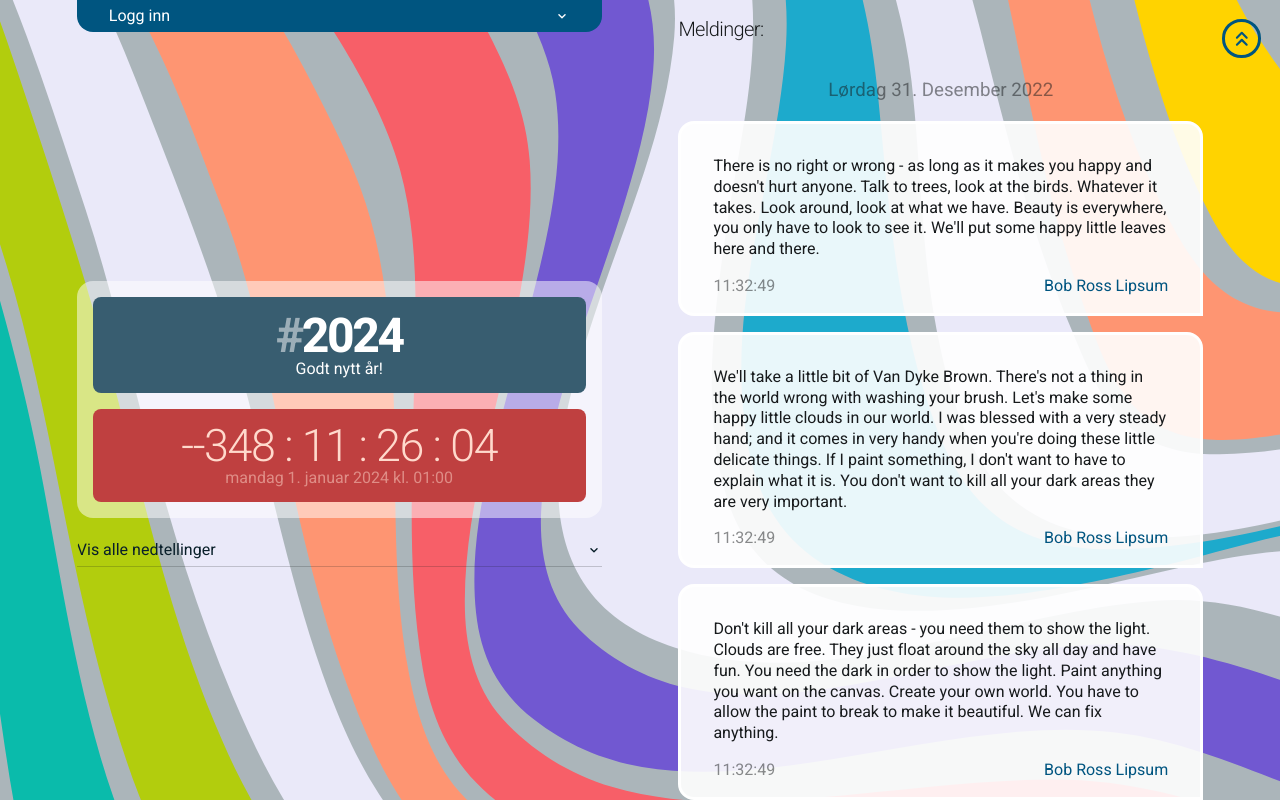
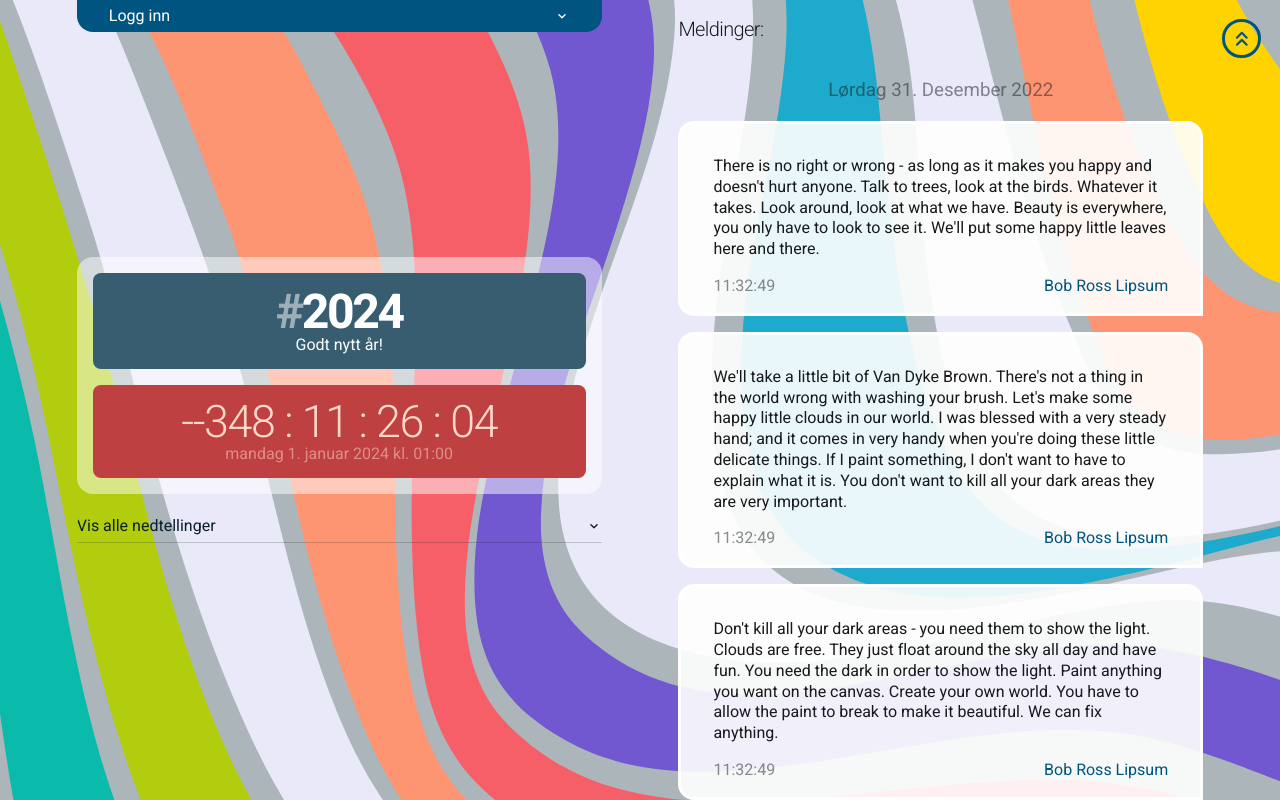
Before and after one commit to christian2022-kodehode/winter-project-2022, a React (Create React App) app: page / in a window 1280 px wide. Shown: the top 800 px of the page. Built offline with nearby package versions, Linux system fonts and the light colour scheme.

Commit message:
Some padding preventing channel list inaccess.

```diff
--- a/public/screen.css
+++ b/public/screen.css
@@ -408,6 +408,7 @@ button {
 	display: flex;
 	flex-direction: column;
 	gap: 1em;
+	padding-bottom: 3em;
 }
 	.countdown__current {
 		display: flex;
```
